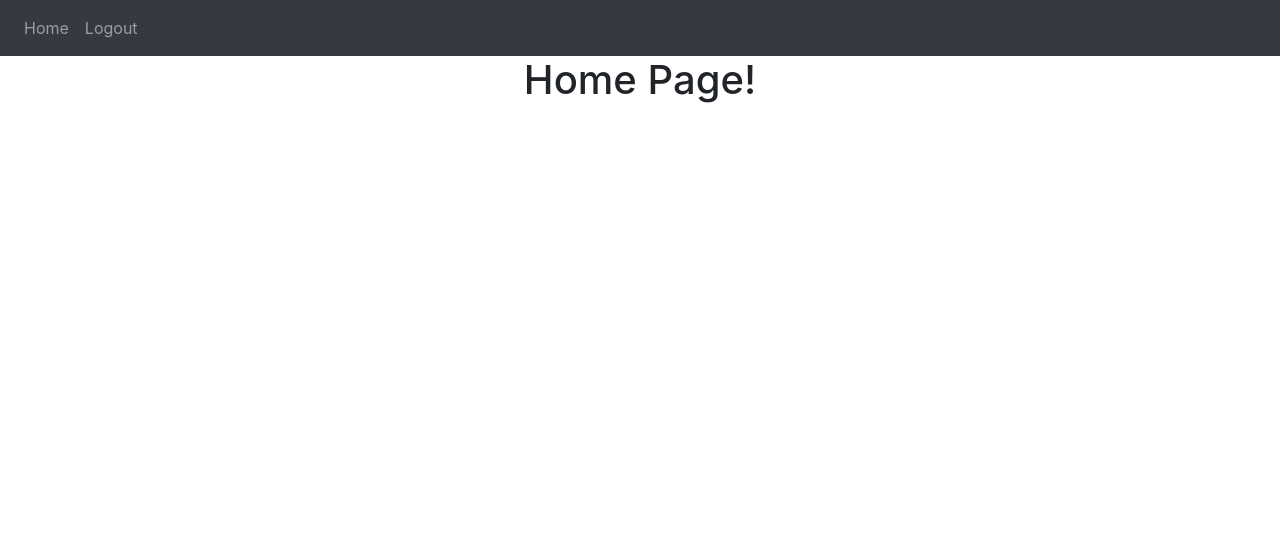
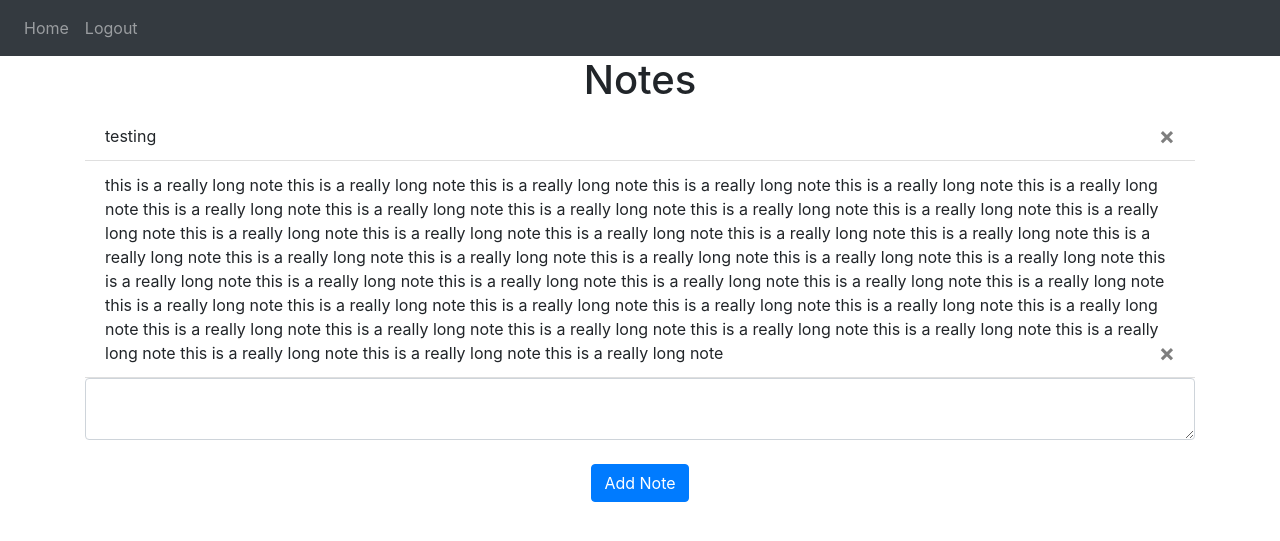
Before and after one commit to bsker1/flask_gbm, a Flask app: page /home in a window 1280 px wide. Shown: the top 541 px of the page. Run offline with Flask 3, Linux system fonts and the light colour scheme; a user stored in the database is signed in; some libraries are stand-ins or nearby versions.

Commit message:
finished project

```diff
--- /dev/null
+++ b/website/static/index.js
@@ -0,0 +1,8 @@
+function deleteNote(noteId) {
+  fetch("/delete-note", {
+    method: "POST",
+    body: JSON.stringify({ noteId: noteId }),
+  }).then((_res) => {
+    window.location.href = "/home";
+  });
+}
--- a/website/templates/base.html
+++ b/website/templates/base.html
@@ -97,5 +97,10 @@
       integrity="sha384-JZR6Spejh4U02d8jOt6vLEHfe/JQGiRRSQQxSfFWpi1MquVdAyjUar5+76PVCmYl"
       crossorigin="anonymous"
     ></script>
+
+    <script
+      type="text/javascript"
+      src="{{ url_for('static', filename='index.js') }}"
+    ></script>
   </body>
 </html>
--- a/website/templates/home.html
+++ b/website/templates/home.html
@@ -2,5 +2,21 @@
 {% block title %}Home{% endblock %}
 
 {% block content %}
-  <h1 align="center">Home Page!</h1>
+  <h1 align="center">Notes</h1>
+  <ul class="list-group list-group-flush" id="notes">
+    {% for note in user.notes %}
+      <li class="list-group-item">{{ note.content }}
+        <button type="button" class="close" onClick="deleteNote({{ note.id }})">
+          <span aria-hidden="true">&times;</span>
+        </button>
+      </li>
+    {% endfor %}
+  </ul>
+  <form method="POST">
+    <textarea name="note" id="note" class="form-control"></textarea>
+    <br />
+    <div align="center">
+      <button type="submit" class="btn btn-primary">Add Note</button>
+    </div>
+  </form>
 {% endblock %}
--- a/website/views.py
+++ b/website/views.py
@@ -1,5 +1,8 @@
-from flask import Blueprint, render_template, redirect, url_for
+from flask import Blueprint, render_template, redirect, url_for, request, flash, jsonify
 from flask_login import login_required, current_user
+from .models import Note
+from . import db
+import json
 
 views = Blueprint('views', __name__)
 
@@ -7,7 +10,29 @@ views = Blueprint('views', __name__)
 def root():
     return redirect(url_for('auth.login'))
 
+@views.route('/home', methods=['GET', 'POST'])
 @login_required
-@views.route('/home')
 def home():
+    if request.method == 'POST':
+        note = request.form.get('note')
+        if len(note) < 1:
+            flash('Note is empty!', category='danger')
+        else:
+            new_note = Note(content=note, user_id=current_user.id)
+            db.session.add(new_note)
+            db.session.commit()
+            flash('Note added!', category='success')
+
     return render_template('home.html', user=current_user)
+
+@views.route('/delete-note', methods=['POST'])
+def delete_note():
+    note = json.loads(request.data)
+    noteId = note['noteId']
+    note = Note.query.get(noteId)
+    if note:
+        if note.user_id == current_user.id:
+            db.session.delete(note)
+            db.session.commit()
+
+    return jsonify({})
```
Also changed, not shown: instance/database.db.
